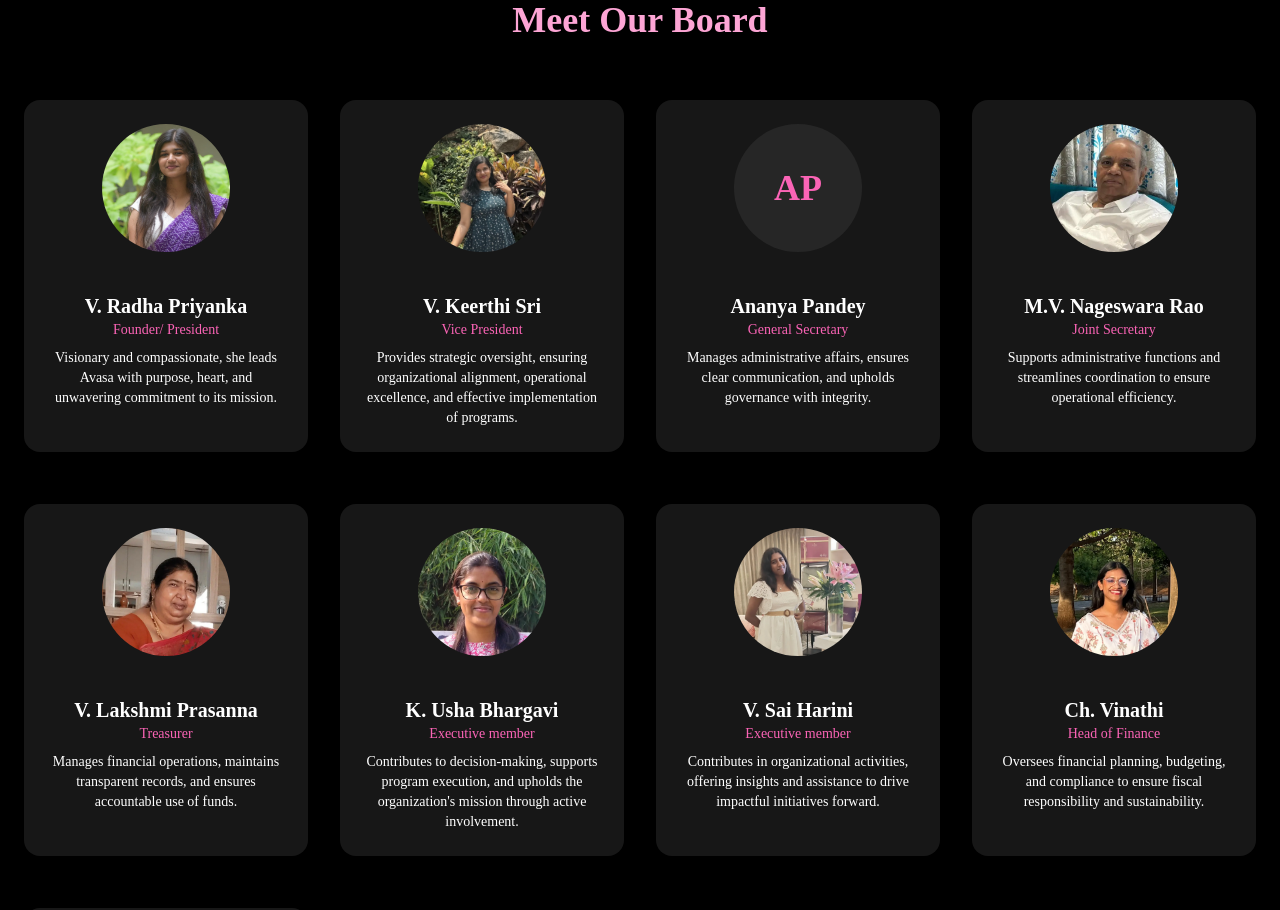
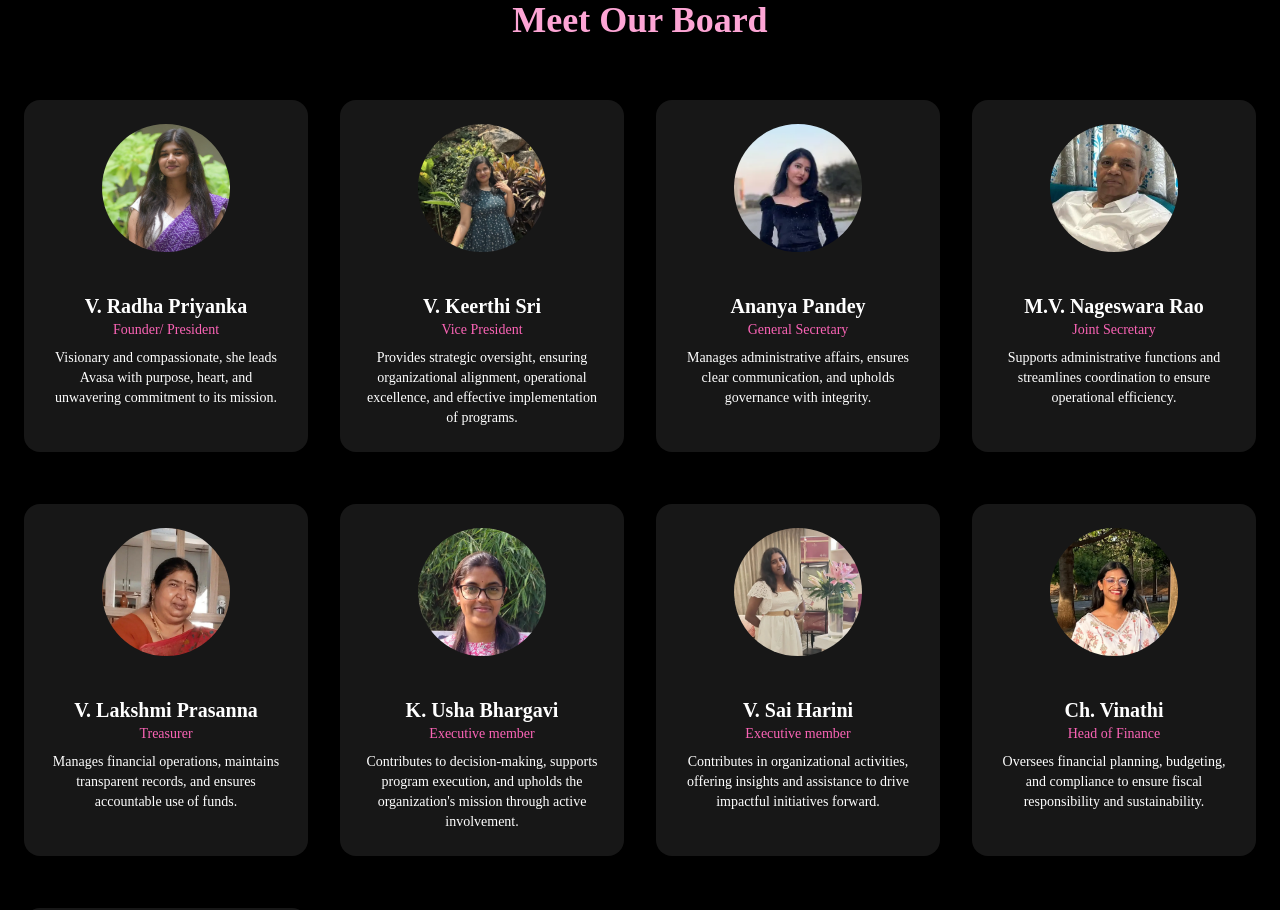
Before and after one commit to vamsiram10/ngo-A, a Next.js app: page /aboutus in a window 1280 px wide. Shown: the part 1340-2250 px from the top of the page. Built offline with nearby package versions, Linux system fonts and the light colour scheme.

Commit message:
added image

```diff
--- a/src/components/section/aboutussection/AboutUsContent.jsx
+++ b/src/components/section/aboutussection/AboutUsContent.jsx
@@ -33,6 +33,7 @@ export default function AboutUsContent() {
       name: "Ananya Pandey",
       role: "General Secretary",
       desc: "Manages administrative affairs, ensures clear communication, and upholds governance with integrity.",
+      img: "/meet/ananya.webp",
     },
     {
       name: "M.V. Nageswara Rao",
--- a/src/components/section/ourworksection/ourchapters/Ourchapter.jsx
+++ b/src/components/section/ourworksection/ourchapters/Ourchapter.jsx
@@ -157,7 +157,7 @@ function ChapterCard({ chapter }) {
           <Link href="/contactus">
             <MotionDiv
               whileHover={{ scale: 1.05 }}
-              className="mt-auto py-2.5 w-full text-white font-semibold text-sm text-base bg-gradient-to-r from-pink-600 to-violet-600 rounded-lg transition-all duration-300 hover:from-pink-500 hover:to-violet-500 sm:py-3"
+              className="mt-auto py-2.5 w-full text-white font-semibold text-sm text-base text-center bg-gradient-to-r from-pink-600 to-violet-600 rounded-lg transition-all duration-300 hover:from-pink-500 hover:to-violet-500 sm:py-3"
               as="button"
             >
               Contact Chapter
```
